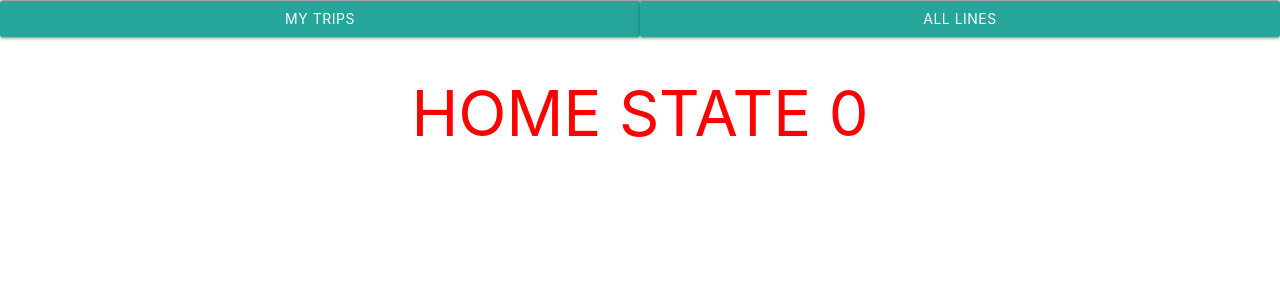
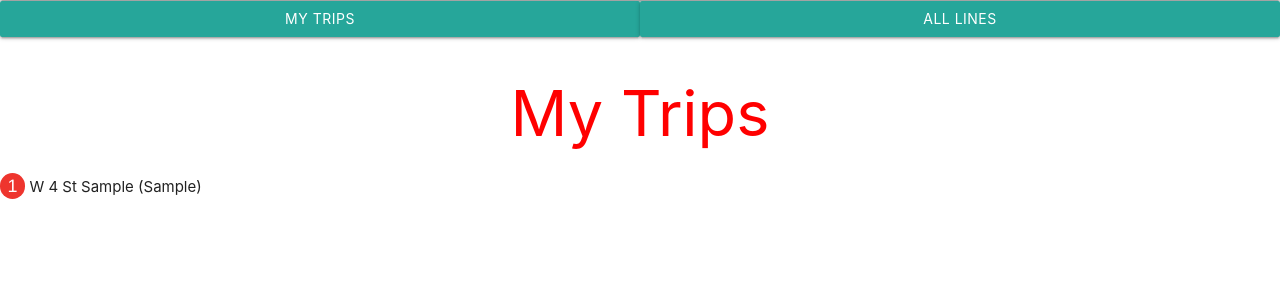
Before and after one commit to mikefeldberg/getting-there, a Django app: page / in a window 1280 px wide. Shown: the part 64-364 px from the top of the page. Run offline with Django 3.2, Linux system fonts and the light colour scheme; a user stored in the database is signed in; data comes from the database, SQL or seed files in the repository; tables that the repository leaves empty hold one stand-in row (values such as "Sample post").

Commit message:
add trips to homepage (#10)

```diff
--- a/main/templates/base.html
+++ b/main/templates/base.html
@@ -43,8 +43,8 @@
     </ul>
     <div class="row">
         <div class="col s12"></div>
-        <button id="my-trips" class="btn waves-effect waves-light col s6" type="submit" name="action">My Trips</button>
-        <button id="all-lines" class="btn waves-effect waves-light col s6" type="submit" name="action">All Lines</button>
+        <a href="/"><button id="my-trips" class="btn waves-effect waves-light col s6" type="submit" name="action">My Trips</button></a>
+        <a href="/lines"><button id="all-lines" class="btn waves-effect waves-light col s6" type="submit" name="action">All Lines</button></a>
     </div
 
     <main class="container">
--- a/main/templates/home.html
+++ b/main/templates/home.html
@@ -2,6 +2,17 @@
 
 {% block content %}
 
-<h1>HOME STATE 0</h1>
+<h1>My Trips</h1>
+
+{% for trip in trips %}
+<div>
+    <div class="line-emblem line-emblem-md {% if trip.line__express %} diamond {% endif %}" style="background-color:{{ trip.line__color }};color:{{ trip.line__text_color }}">
+        {{ trip.line__name }}
+    </div>
+    {{ trip.station__name }}
+    {{ trip.direction }}
+    ({{ trip.trip_type }})
+</div>
+{% endfor %}
 
 {% endblock %}
--- a/main/views.py
+++ b/main/views.py
@@ -18,7 +18,20 @@ from .models import Line, Station, Trip
 
 
 def home(request):
-    return render(request, 'home.html')
+    trips = Trip.objects.filter(
+        user_id=request.user.id,
+        deleted_at=None
+    ).values(
+        'line__name',
+        'line__color',
+        'line__text_color',
+        'line__express',
+        'station__name',
+        'direction',
+        'trip_type',
+    )
+
+    return render(request, 'home.html', {'trips': trips})
 
 
 def about(request):
```
